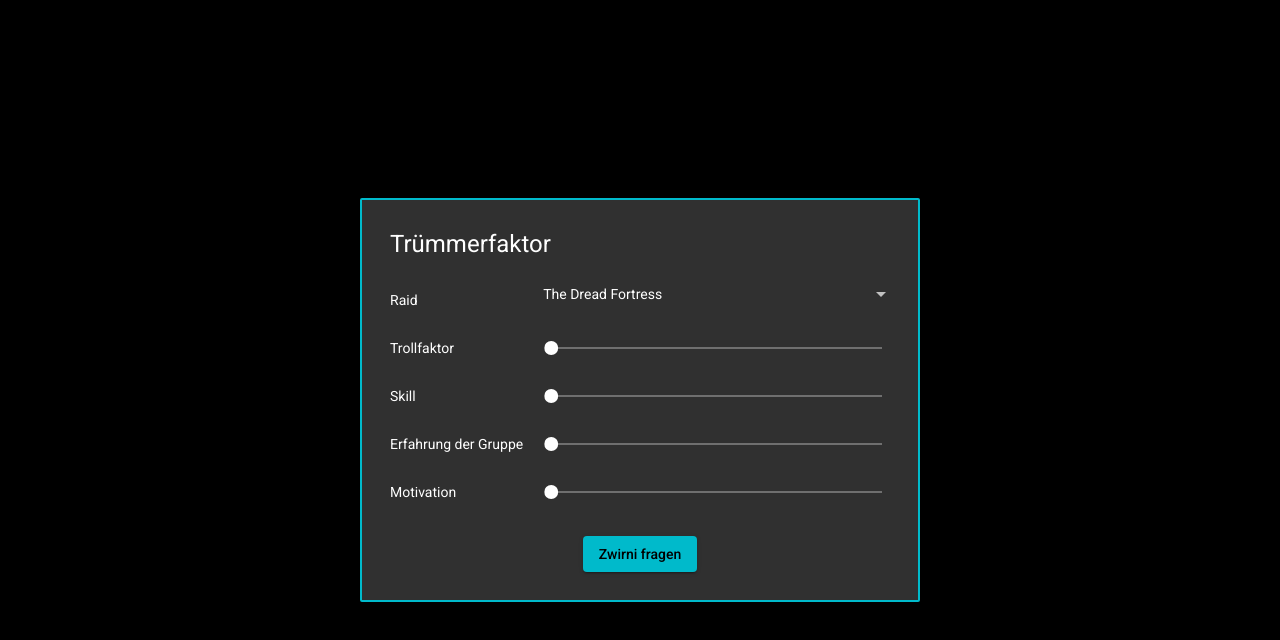
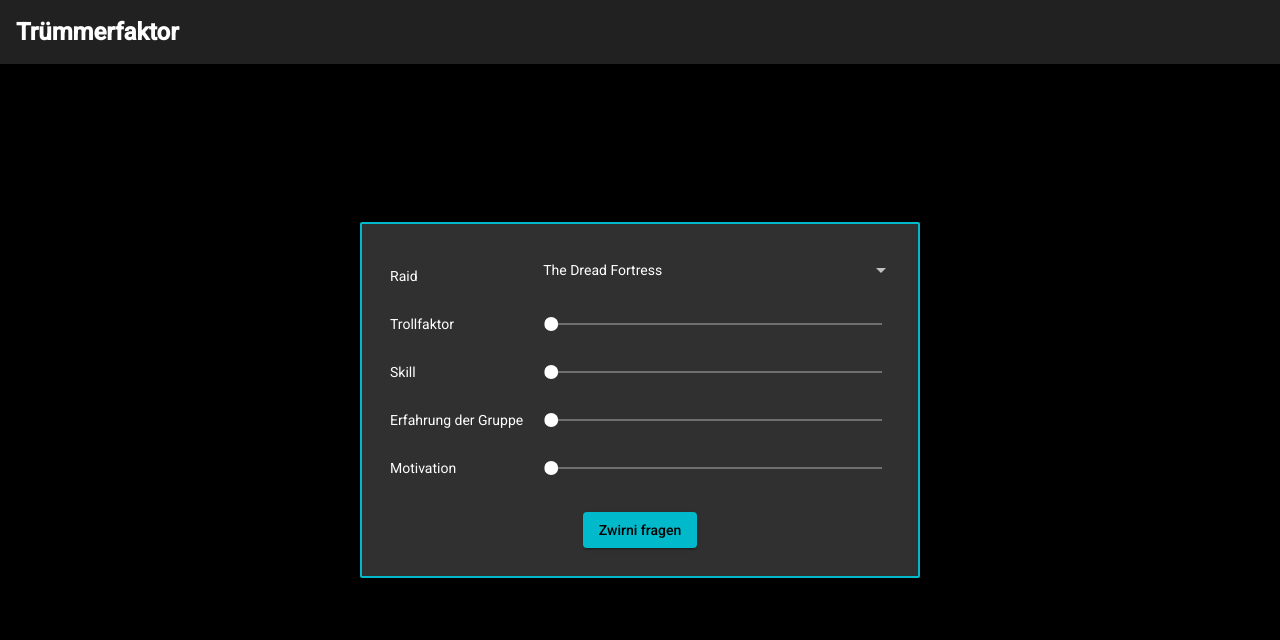
Before and after one commit to timperator/truemmer, an Angular app: page / in a window 1280 px wide. Shown: the top 640 px of the page. Built offline with nearby package versions, Linux system fonts and the light colour scheme.

Commit message:
Add toolbar

```diff
--- a/src/app/app.component.html
+++ b/src/app/app.component.html
@@ -1,6 +1,8 @@
+<mat-toolbar>
+  <span>Trümmerfaktor</span>
+</mat-toolbar>
+
 <div class="container">
-
-  <h1>Trümmerfaktor</h1>
 
   <form class="truemmer-values">
 
--- a/src/app/app.component.scss
+++ b/src/app/app.component.scss
@@ -1,3 +1,4 @@
+// phone landscape
 @media (max-width:960px) and (orientation: landscape) {
 	.container {
 		width: auto;
@@ -12,6 +13,7 @@
 	}
 }
 
+// phone portrait
 @media (max-width:960px) and (orientation:portrait) {
 	.container {
 		width: auto;
@@ -26,6 +28,7 @@
 	}
 }
 
+// browsers
 @media (min-width:961px) {
 	.container {
 		width: 500px;
--- a/src/app/app.component.scss-theme.scss
+++ b/src/app/app.component.scss-theme.scss
@@ -13,10 +13,6 @@
             border-color: mat-color($accent);
             background: mat-color($background, background);
         }
-
-        .h1 {
-            color: mat-color($foreground, text);
-        }
     }
 }
 
--- a/src/app/app.module.ts
+++ b/src/app/app.module.ts
@@ -1,13 +1,12 @@
 import { NgModule } from '@angular/core';
 import { BrowserModule } from '@angular/platform-browser';
 import { AppComponent } from './app.component';
-
 import { BrowserAnimationsModule } from '@angular/platform-browser/animations';
 import { MatSliderModule } from '@angular/material/slider';
 import { MatButtonModule } from '@angular/material/button';
 import { MatSelectModule } from '@angular/material/select';
 import { MatDialogModule } from '@angular/material/dialog';
-import { MatFormFieldModule } from '@angular/material/form-field';
+import {MatToolbarModule} from '@angular/material/toolbar';
 import { FormsModule } from '@angular/forms';
 import { TruemmerdialogComponent } from './truemmerdialog/truemmerdialog.component';
 
@@ -23,6 +22,7 @@ import { TruemmerdialogComponent } from './truemmerdialog/truemmerdialog.compone
     MatButtonModule,
     MatSelectModule,
     MatDialogModule,
+    MatToolbarModule,
     FormsModule
   ],
   providers: [],
--- a/src/styles.scss
+++ b/src/styles.scss
@@ -15,15 +15,9 @@ body {
     margin: 0;
 }
 
-@media (max-width:960px) and (orientation: landscape) {
-    body {
-        background: white;
-    }
-}
-
 app-root {
 	display: block;
-	height: 100%;
+    height: calc(100% - 56px);
 }
 
 .theme-dark {
```
Also changed, not shown: 1 other file (tests, documents, lock files or other folders).
